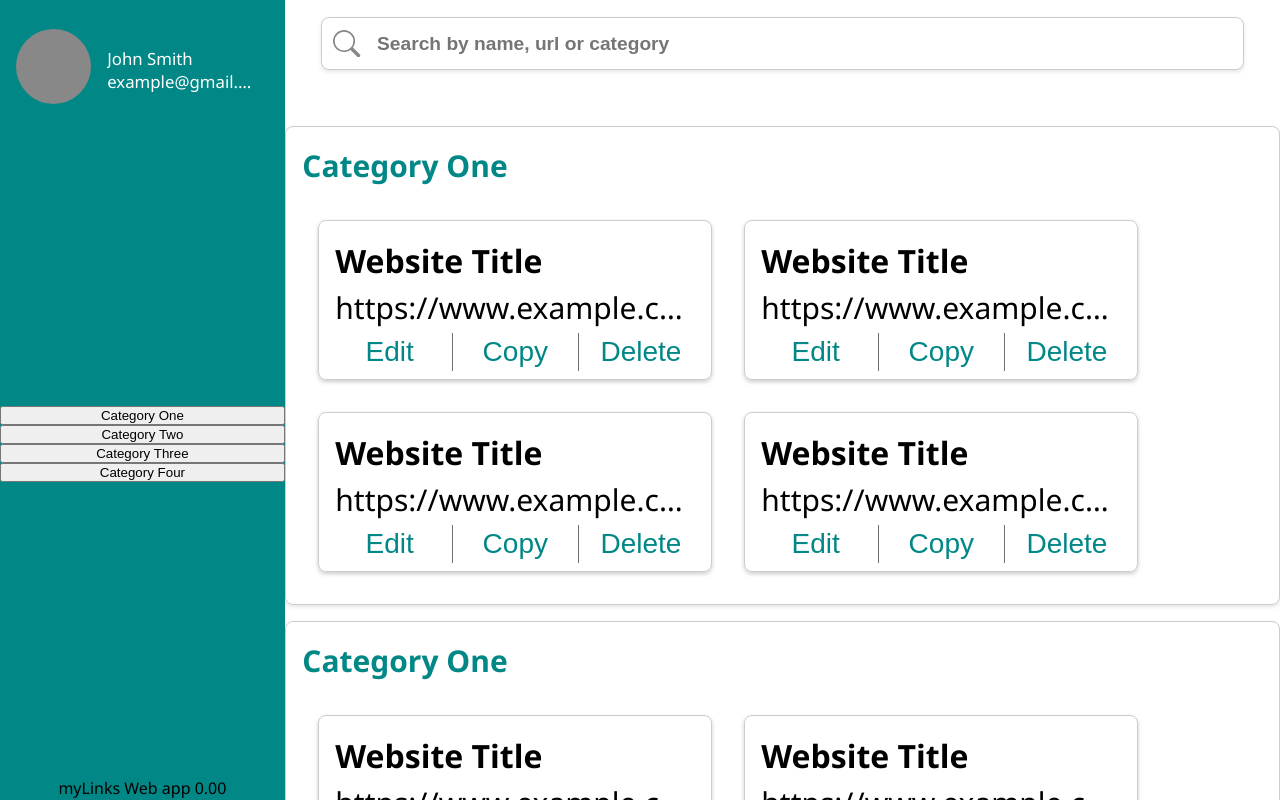
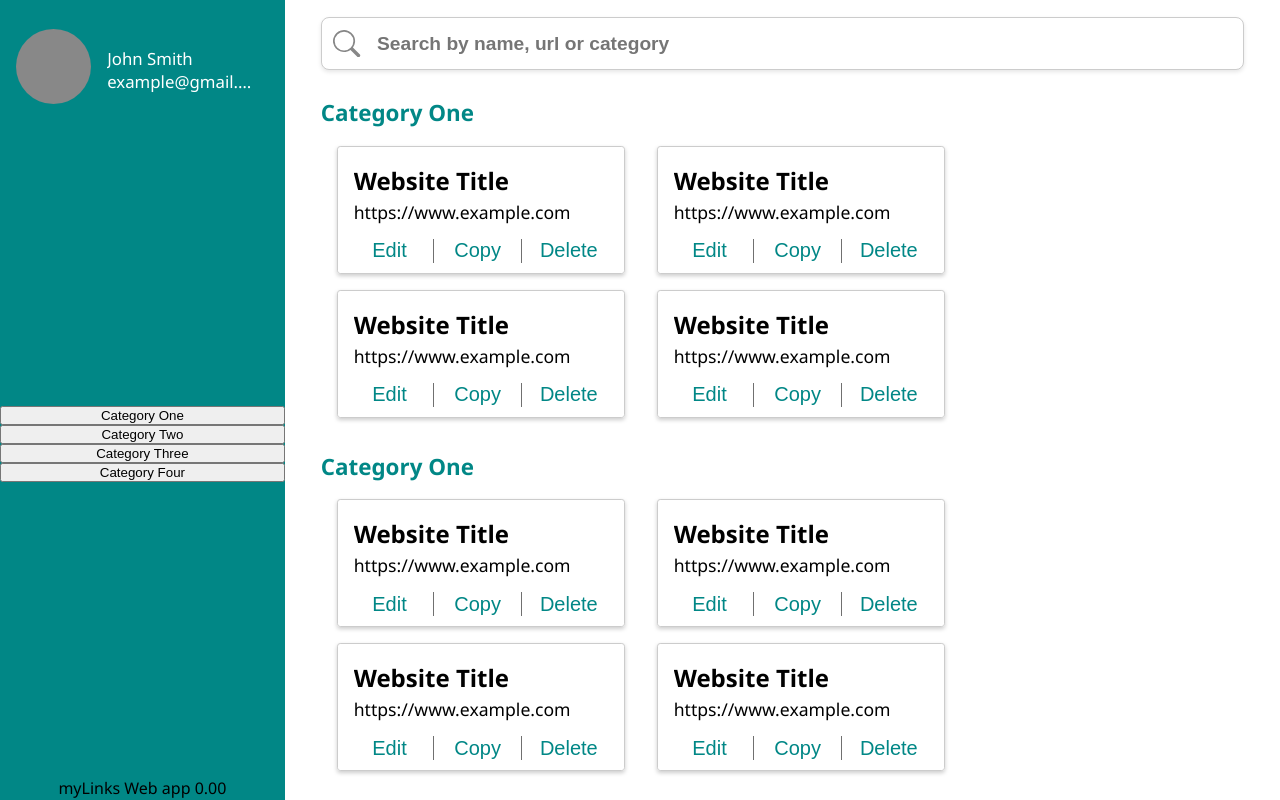
Before and after one commit to SalehK98/myLinks, a React (Vite) app: page / in a window 1280 px wide. Shown: the top 800 px of the page. Built offline with nearby package versions, Linux system fonts and the light colour scheme.

Commit message:
fix general styling

```diff
--- a/src/components/CategoryBlock/CategoryBlock.jsx
+++ b/src/components/CategoryBlock/CategoryBlock.jsx
@@ -1,4 +1,4 @@
-import styles from "../../styles/CategoryBlock.module.css"; // Assuming you have a LinkCard module CSS
+import styles from "../../styles/CategoryBlock.module.css";
 import LinkCard from "../LinkCard/LinkCard";
 
 function CategoryBlock({ categoryTitle, links }) {
--- a/src/styles/CategoryBlock.module.css
+++ b/src/styles/CategoryBlock.module.css
@@ -1,16 +1,16 @@
 /* CategoryBlock.module.css */
 .categoryBlock {
   background-color: #fff;
-  border: 0.0625rem solid #ccc;
-  border-radius: 0.5rem;
-  padding: 1rem;
-  margin: 1rem auto;
-  box-shadow: 0 0.125rem 0.25rem rgba(0, 0, 0, 0.1);
-  width: 99.9%;
+  /* border: 0.0625rem solid #ccc; */
+  /* border-radius: 0.5rem; */
+  padding: 0 1rem 1rem 1rem;
+  margin: 0 auto;
+  /* box-shadow: 0 0.125rem 0.25rem rgba(0, 0, 0, 0.1); */
+  width: 96%;
 }
 
 .categoryTitle {
-  font-size: 1.875rem;
+  font-size: 1.4rem;
   font-weight: bold;
   margin-bottom: 1rem;
   display: flex;
--- a/src/styles/LinkCard.module.css
+++ b/src/styles/LinkCard.module.css
@@ -2,13 +2,14 @@
 .linkCard {
   border: 0.0625rem solid #ccc;
   padding: 1rem;
-  border-radius: 0.5rem;
-  margin: 1rem;
-  width: 24.625rem; /* Adjust the width as needed */
-  height: 10rem;
+  border-radius: 0.2rem;
+  margin: 0 1rem 1rem 1rem;
+  width: 18rem; /* Adjust the width as needed */
+  height: 8rem;
   overflow: hidden; /* Hide overflowing content */
   box-shadow: 0 0.125rem 0.25rem rgba(0, 0, 0, 0.2); /* Add a subtle shadow to the card */
 }
+
 .Wrapper {
   display: flex;
   justify-content: flex-start;
@@ -16,7 +17,7 @@
 }
 
 .linkTitle {
-  font-size: 2rem;
+  font-size: 1.5rem;
   font-weight: bold;
   margin: 0;
   white-space: nowrap; /* Prevent title from wrapping */
@@ -25,7 +26,8 @@
 }
 
 .linkUrl {
-  font-size: 1.875rem;
+  font-size: 1.1rem;
+  font-weight: 500;
   color: #000000;
   margin-top: 0.25rem;
   text-decoration: none;
@@ -38,7 +40,7 @@
 }
 
 .linkActions {
-  margin: auto 0;
+  margin: 0.5rem 0;
   display: flex;
   justify-content: space-evenly;
   align-items: center;
@@ -51,7 +53,8 @@
   border-radius: 0.25rem;
   padding: 0.375rem 0.625rem;
   cursor: pointer;
-  font-size: 1.75rem;
+  font-size: 1.25rem;
+  font-weight: 500;
   width: 7rem;
 }
 
@@ -62,7 +65,7 @@
 
 .linkSeparator {
   margin: 0 0.5rem; /* Add spacing between buttons and separator */
-  height: 2.375rem;
+  height: 1.5rem;
   background-color: #707070;
   width: 0.063rem;
 }
--- a/src/styles/SearchBar.module.css
+++ b/src/styles/SearchBar.module.css
@@ -6,7 +6,7 @@
   position: sticky;
   top: 0;
   left: 0;
-  height: 6.875rem;
+  height: 6rem;
   background-color: #fff;
   animation: exit 200ms ease-in-out;
 }
@@ -33,7 +33,7 @@
   color: white;
   background: linear-gradient(0deg, transparent 2%, rgba(255, 255, 255, 1) 25%);
 
-  height: 6.875rem;
+  height: 6rem;
   animation: 200ms enter ease-in-out;
 }
 
```
